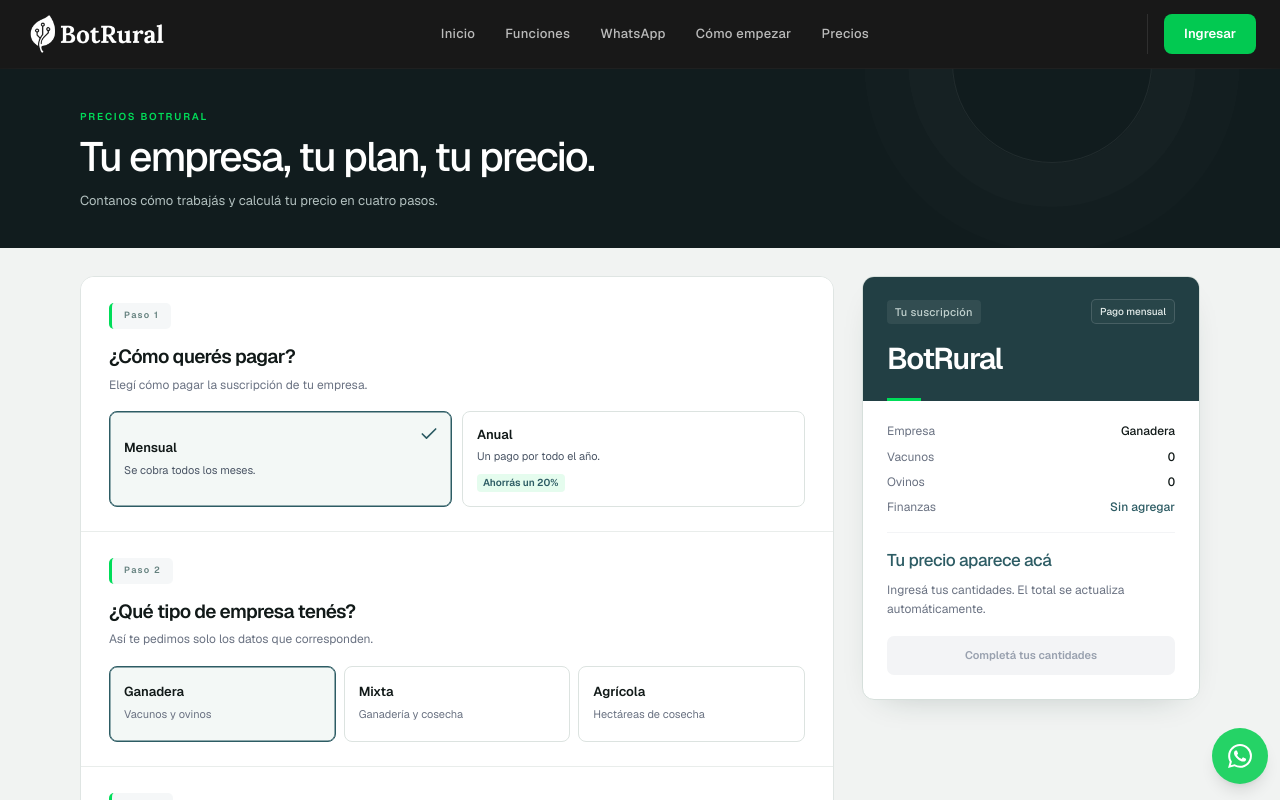
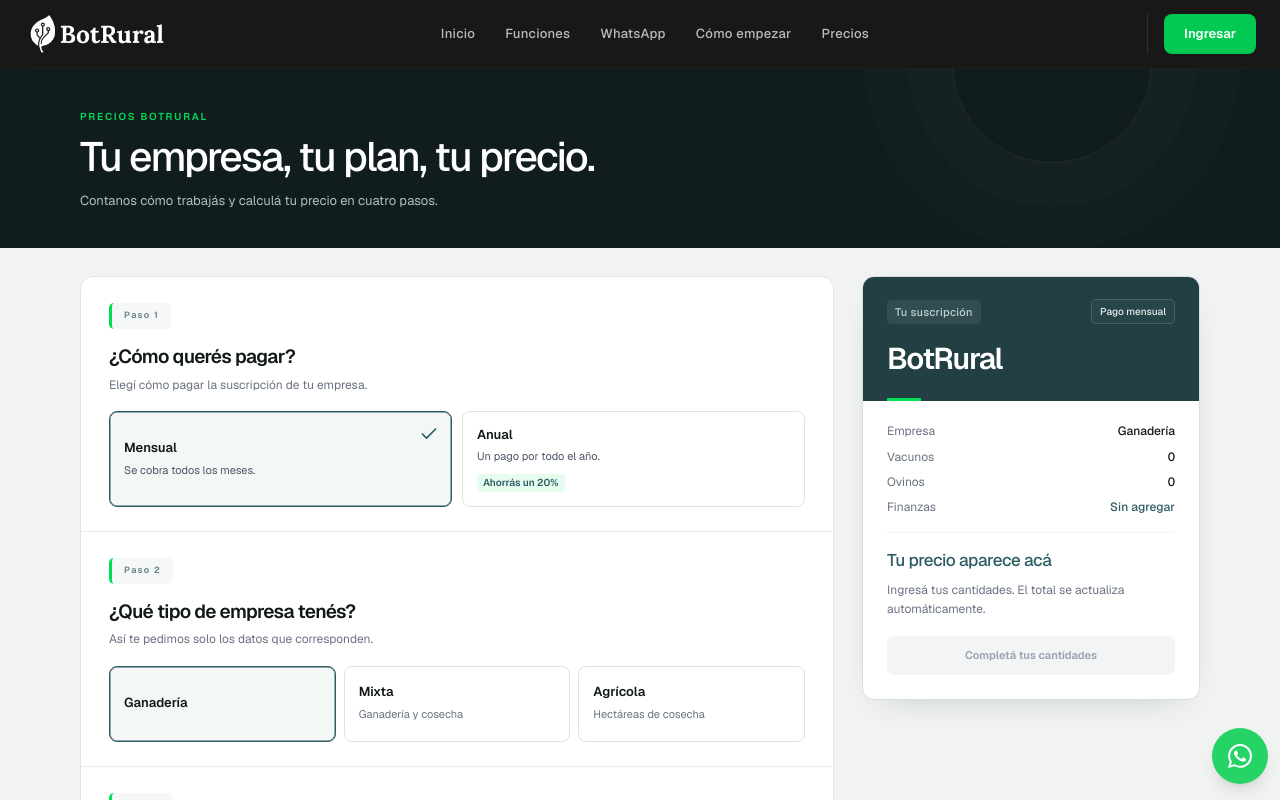
Before and after one commit to talalandig/landingbotrural, a Next.js app: page /pricing in a window 1280 px wide. Shown: the top 800 px of the page. Built offline with nearby package versions, Linux system fonts and the light colour scheme.

Commit message:
Simplifica opcion Ganaderia sin subtitulo de animales

```diff
--- a/app/pricing/page.tsx
+++ b/app/pricing/page.tsx
@@ -17,7 +17,7 @@
   { max: 10000, base: 108.99, plus: 153.99 },
 ]
 const tipos: { value: Tipo; label: string; description: string }[] = [
-  { value: 'ganadera', label: 'Ganadera', description: 'Vacunos y ovinos' },
+  { value: 'ganadera', label: 'Ganadería', description: '' },
   { value: 'mixta', label: 'Mixta', description: 'Ganadería y cosecha' },
   { value: 'agricola', label: 'Agrícola', description: 'Hectáreas de cosecha' },
 ]
@@ -75,7 +75,7 @@
           <p className={styles.step}>Paso 2</p>
           <h2 className="mt-1 text-lg font-bold sm:text-xl">¿Qué tipo de empresa tenés?</h2>
           <p className="mt-1.5 text-sm text-gray-500">Así te pedimos solo los datos que corresponden.</p>
-          <div className="mt-4 grid grid-cols-3 gap-2">{tipos.map(t => <button key={t.value} type="button" aria-pressed={empresa.tipo === t.value} onClick={() => update({ tipo: t.value })} className={`${styles.option} min-w-0 rounded-xl border-2 px-2 py-3 text-left sm:px-3 ${empresa.tipo === t.value ? 'border-[#2D5C64] bg-[#2D5C64]/10' : 'border-gray-200'}`}><span className="block text-sm font-semibold">{t.label}</span><span className="mt-1 block text-[11px] leading-relaxed text-gray-500">{t.description}</span></button>)}</div>
+          <div className="mt-4 grid grid-cols-3 gap-2">{tipos.map(t => <button key={t.value} type="button" aria-pressed={empresa.tipo === t.value} onClick={() => update({ tipo: t.value })} className={`${styles.option} min-w-0 rounded-xl border-2 px-2 py-3 text-left sm:px-3 ${empresa.tipo === t.value ? 'border-[#2D5C64] bg-[#2D5C64]/10' : 'border-gray-200'}`}><span className="block text-sm font-semibold">{t.label}</span>{t.description && <span className="mt-1 block text-[11px] leading-relaxed text-gray-500">{t.description}</span>}</button>)}</div>
         </section>
 
         <div className="mt-3 space-y-3">
```
